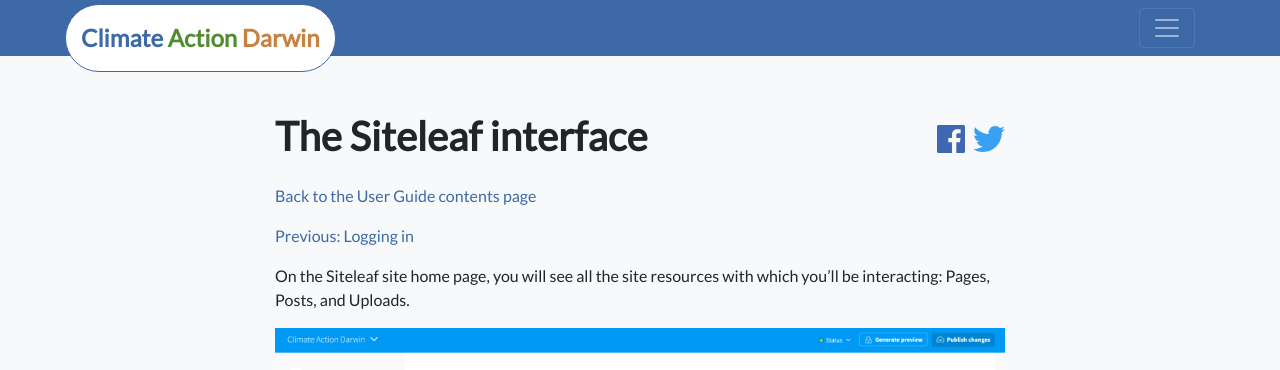
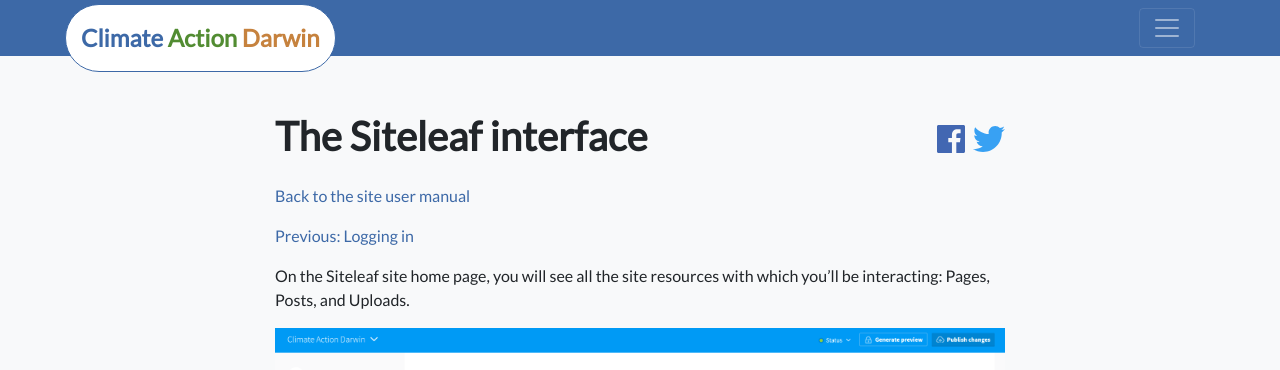
Before and after one commit to superdivest/superdivest.github.io, a Jekyll site: the page built from the-siteleaf-interface.markdown, in a window 1280 px wide and 900 px high. Shown: the top 370 px of the window. Built offline with Jekyll 4.4.1, drawn with Linux system fonts in a browser that asks for light colours; nearby versions of some CDN libraries.

Commit message:
Updated The Siteleaf Interface

```diff
--- a/the-siteleaf-interface.markdown
+++ b/the-siteleaf-interface.markdown
@@ -4,7 +4,7 @@
 layout: content-page
 ---
 
-[Back to the User Guide contents page](/administration/)
+[Back to the site user manual](/administration/)
 
 [Previous: Logging in](/logging-in/)
 
```
